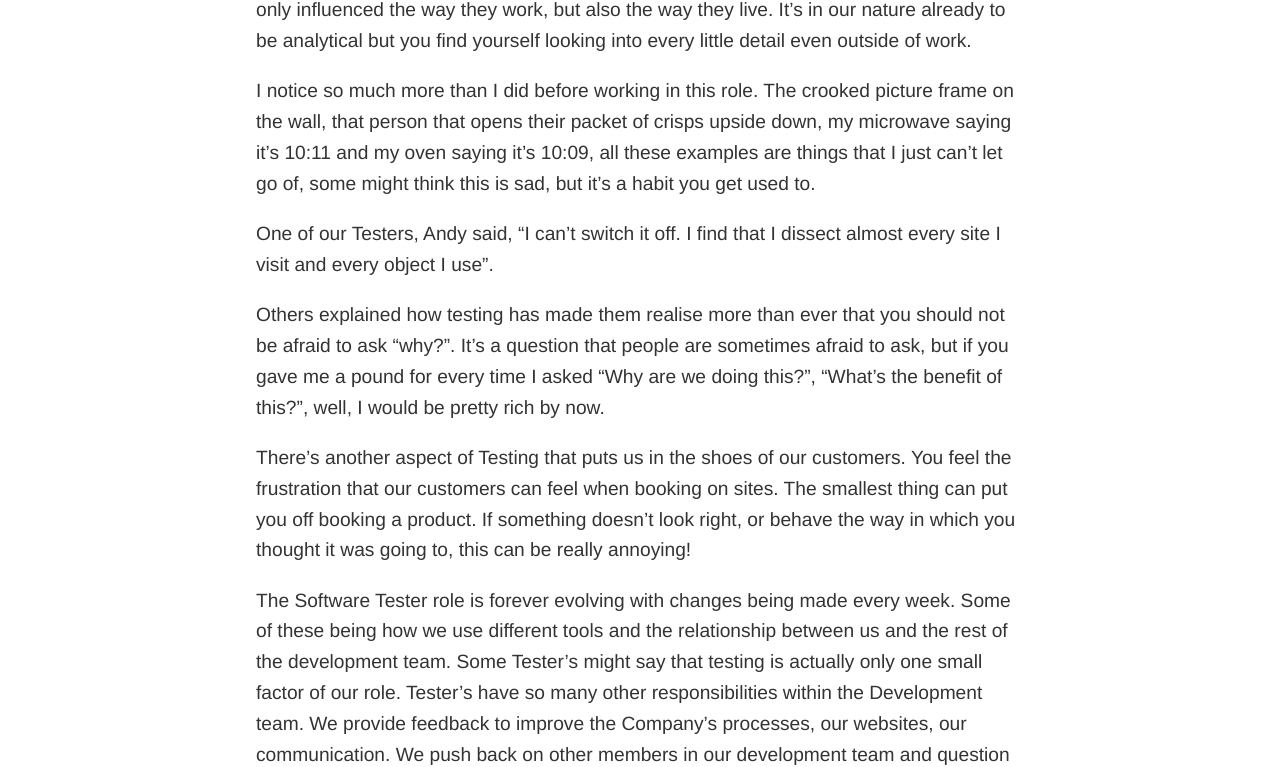
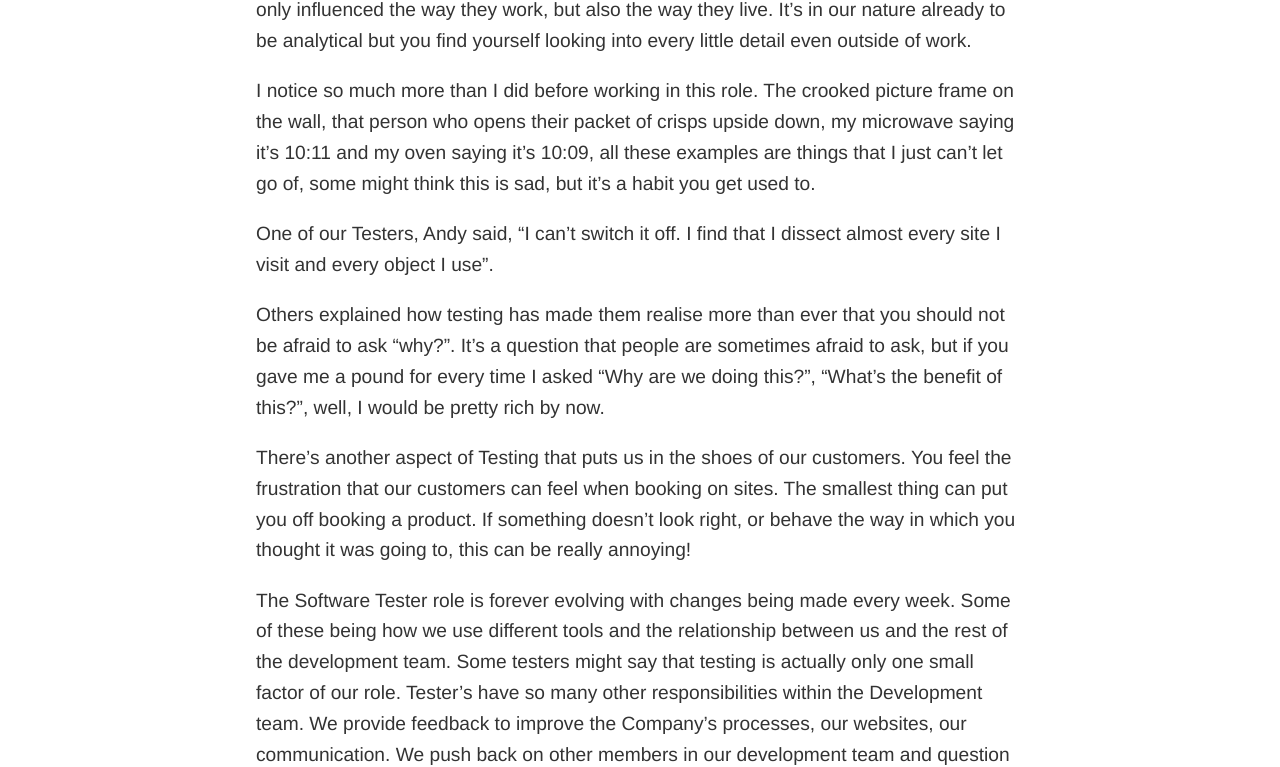
Before and after one commit to holidayextras/holidayextras.github.com, a Jekyll site: the page built from _posts/2017-04-21-what-has-testing-taught-you.md, in a window 1280 px wide. Shown: the part 940-1707 px from the top of the page. Built offline with Jekyll 4.4.1, drawn with Linux system fonts in a browser that asks for light colours; nearby versions of some CDN libraries; comment, search, counter and statistics services are not loaded; some of the changed text lies outside the part shown.

Commit message:
Addressed Obees comments

```diff
--- a/_posts/2017-04-21-what-has-testing-taught-you.md
+++ b/_posts/2017-04-21-what-has-testing-taught-you.md
@@ -18,7 +18,7 @@ Software Testers are analytical thinkers and are driven to get to the bottom of
 When I asked some of the Software Testers I work with “What has testing taught them?" I got some interesting answers. Some have said that becoming a Software Tester hasn’t only influenced the way they work, but also the way
 they live. It’s in our nature already to be analytical but you find yourself looking into every little detail even outside of work.
 
-I notice so much more than I did before working in this role. The crooked picture frame on the wall, that person that opens their packet of crisps upside down, my microwave saying it’s 10:11 and my oven saying it’s 10:09, all
+I notice so much more than I did before working in this role. The crooked picture frame on the wall, that person who opens their packet of crisps upside down, my microwave saying it’s 10:11 and my oven saying it’s 10:09, all
 these examples are things that I just can’t let go of, some might think this is sad, but it’s a habit you get used to.
 
 One of our Testers, Andy said, “I can’t switch it off. I find that I dissect almost every site I visit and every object I use”.
@@ -28,7 +28,7 @@ Others explained how testing has made them realise more than ever that you shoul
 There’s another aspect of Testing that puts us in the shoes of our customers. You feel the frustration that our customers can feel when booking on sites. The smallest thing can put you off booking a product. If something
 doesn’t look right, or behave the way in which you thought it was going to, this can be really annoying!
 
-The Software Tester role is forever evolving with changes being made every week. Some of these being how we use different tools and the relationship between us and the rest of the development team. Some Tester’s might say that testing is actually only one small factor of our role. Tester’s have so many other responsibilities within the Development team. We provide feedback to improve the Company's processes, our websites, our communication. We
+The Software Tester role is forever evolving with changes being made every week. Some of these being how we use different tools and the relationship between us and the rest of the development team. Some testers might say that testing is actually only one small factor of our role. Tester’s have so many other responsibilities within the Development team. We provide feedback to improve the Company's processes, our websites, our communication. We
 push back on other members in our development team and question everything.
 
 There is so much to learn in tech and so many different areas. I’m sure by this time next year the Software Tester role would have evolved even more.
```
